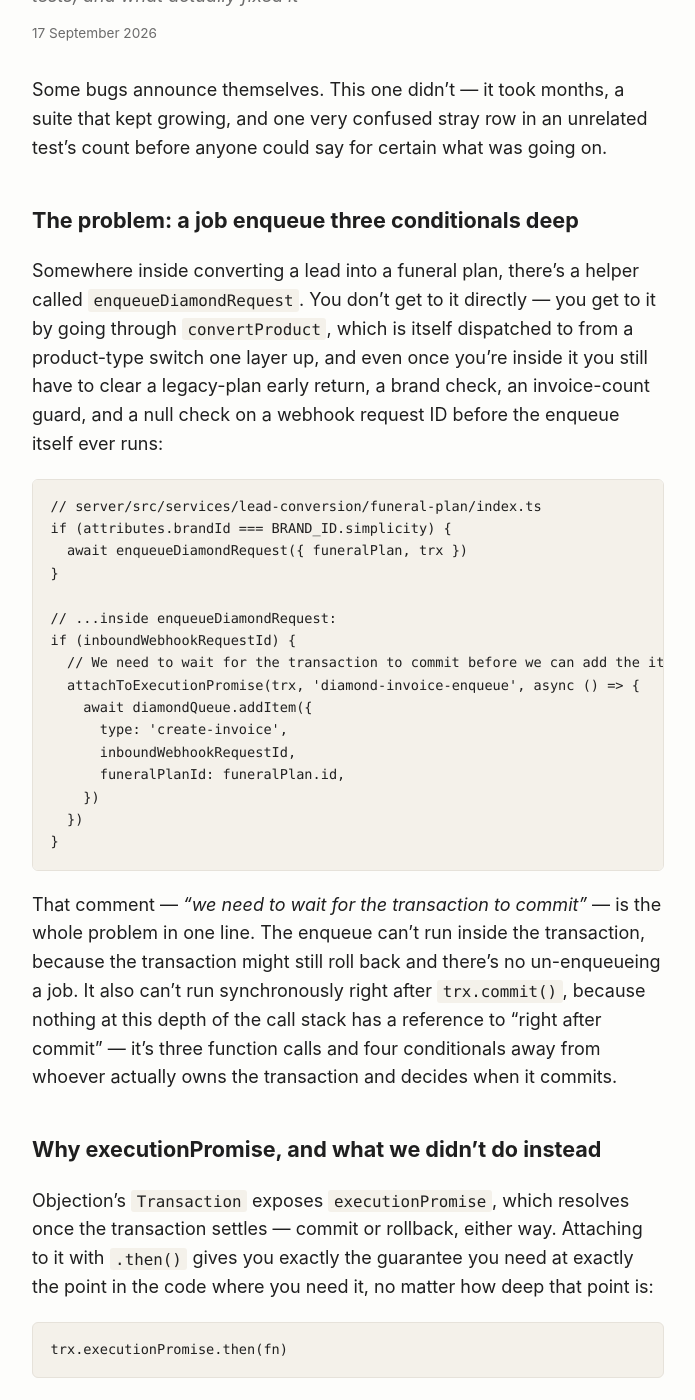
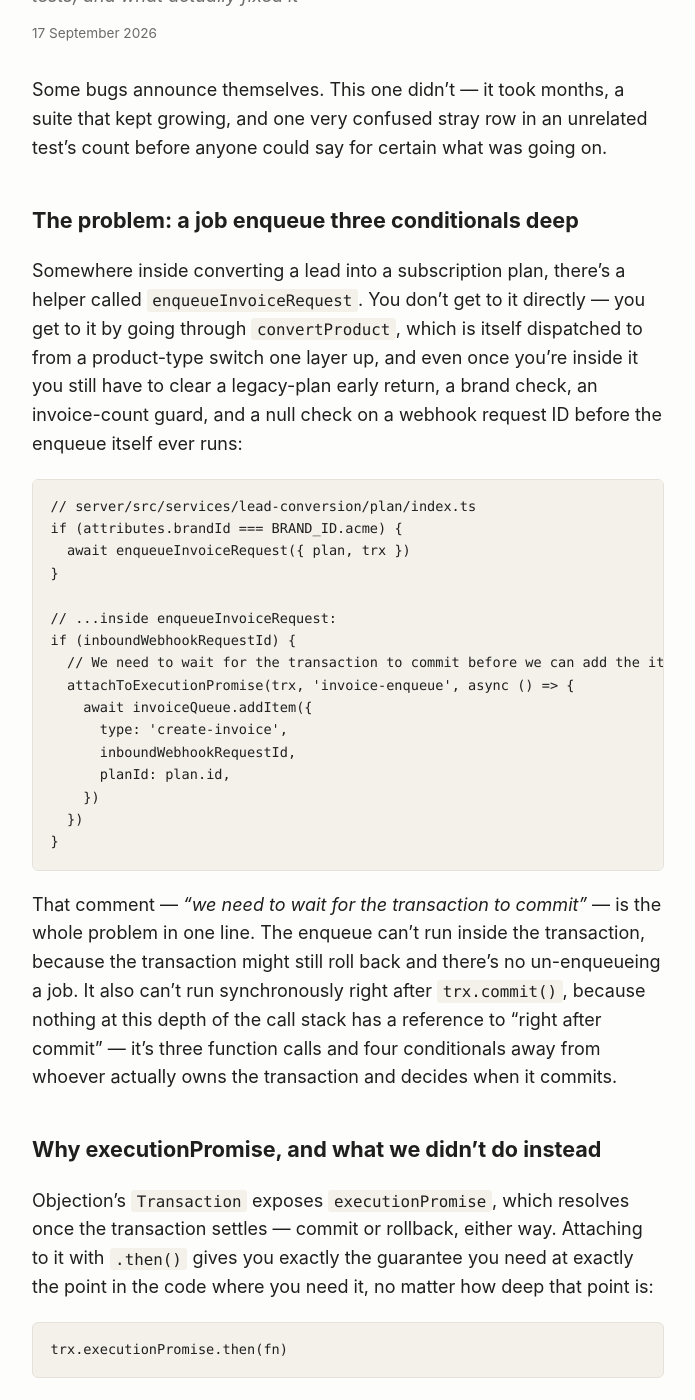
Before and after one commit to dwhenry/dwhenry.github.io, a Jekyll site: the page built from _posts/2026-09-17-a-background-job-hiding-three-conditionals-deep.md, in a window 1280 px wide and 1400 px high, scrolled down 319 px. Shown: the whole window, without its empty margins (292-987 px from the left). Built offline with Jekyll 4.4.1, drawn with Linux system fonts in a browser that asks for light colours; some of the changed text lies outside the part shown.

Commit message:
Genericize product/brand names in the executionPromise post

````diff
--- a/_posts/2026-09-17-a-background-job-hiding-three-conditionals-deep.md
+++ b/_posts/2026-09-17-a-background-job-hiding-three-conditionals-deep.md
@@ -8,22 +8,22 @@ Some bugs announce themselves. This one didn't — it took months, a suite that
 
 ## The problem: a job enqueue three conditionals deep
 
-Somewhere inside converting a lead into a funeral plan, there's a helper called `enqueueDiamondRequest`. You don't get to it directly — you get to it by going through `convertProduct`, which is itself dispatched to from a product-type switch one layer up, and even once you're inside it you still have to clear a legacy-plan early return, a brand check, an invoice-count guard, and a null check on a webhook request ID before the enqueue itself ever runs:
+Somewhere inside converting a lead into a subscription plan, there's a helper called `enqueueInvoiceRequest`. You don't get to it directly — you get to it by going through `convertProduct`, which is itself dispatched to from a product-type switch one layer up, and even once you're inside it you still have to clear a legacy-plan early return, a brand check, an invoice-count guard, and a null check on a webhook request ID before the enqueue itself ever runs:
 
 ```ts
-// server/src/services/lead-conversion/funeral-plan/index.ts
-if (attributes.brandId === BRAND_ID.simplicity) {
-  await enqueueDiamondRequest({ funeralPlan, trx })
+// server/src/services/lead-conversion/plan/index.ts
+if (attributes.brandId === BRAND_ID.acme) {
+  await enqueueInvoiceRequest({ plan, trx })
 }
 
-// ...inside enqueueDiamondRequest:
+// ...inside enqueueInvoiceRequest:
 if (inboundWebhookRequestId) {
   // We need to wait for the transaction to commit before we can add the item to the queue
-  attachToExecutionPromise(trx, 'diamond-invoice-enqueue', async () => {
-    await diamondQueue.addItem({
+  attachToExecutionPromise(trx, 'invoice-enqueue', async () => {
+    await invoiceQueue.addItem({
       type: 'create-invoice',
       inboundWebhookRequestId,
-      funeralPlanId: funeralPlan.id,
+      planId: plan.id,
     })
   })
 }
@@ -39,7 +39,7 @@ Objection's `Transaction` exposes `executionPromise`, which resolves once the tr
 trx.executionPromise.then(fn)
 ```
 
-That's the entire mechanism. No return value has to travel back up through `enqueueDiamondRequest` → `convertProduct` → the product-dispatch switch → whatever called that, just to tell the transaction's owner "also run this once you're done." Every intermediate function stays exactly as it is.
+That's the entire mechanism. No return value has to travel back up through `enqueueInvoiceRequest` → `convertProduct` → the product-dispatch switch → whatever called that, just to tell the transaction's owner "also run this once you're done." Every intermediate function stays exactly as it is.
 
 We did consider the alternatives, briefly:
 
@@ -73,7 +73,7 @@ export const attachToExecutionPromise = (
 }
 ```
 
-Under test, nothing fires unawaited and nothing can outlive the test that triggered it — the callback just sits in an array until something asks for it by name, or the next test's `beforeEach` clears it out. A test that cares can pull its own callback out with `getCapturedExecutionPromiseCallback('diamond-invoice-enqueue')` and run it deliberately, on its own schedule, same as it would call any other job handler directly.
+Under test, nothing fires unawaited and nothing can outlive the test that triggered it — the callback just sits in an array until something asks for it by name, or the next test's `beforeEach` clears it out. A test that cares can pull its own callback out with `getCapturedExecutionPromiseCallback('invoice-enqueue')` and run it deliberately, on its own schedule, same as it would call any other job handler directly.
 
 It wasn't a total, clean victory, though — worth saying, since that's the more honest version of this story. One integration test, after adopting this fix, still leaked a row into unrelated tests at full-suite scale, from somewhere in the same request flow that this fix didn't reach. It's still sitting behind `skipTransactionWrapping()` with `clearDatabase()` as its safety net, and a comment saying as much, rather than a triumphant "and then everything was fine." Sometimes the honest state of a fix is "this part's solved, that part's still open," and it's better to write that down than to pretend otherwise.
 
````
Also changed, not shown: pages/background-job-code-reference.md (+12 -12 lines).
